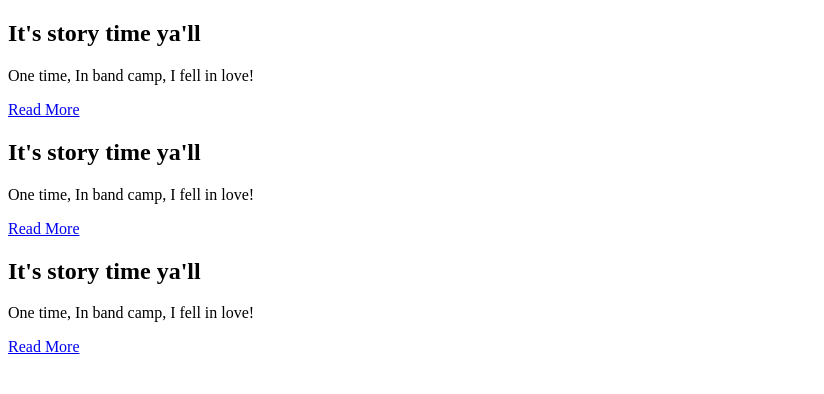
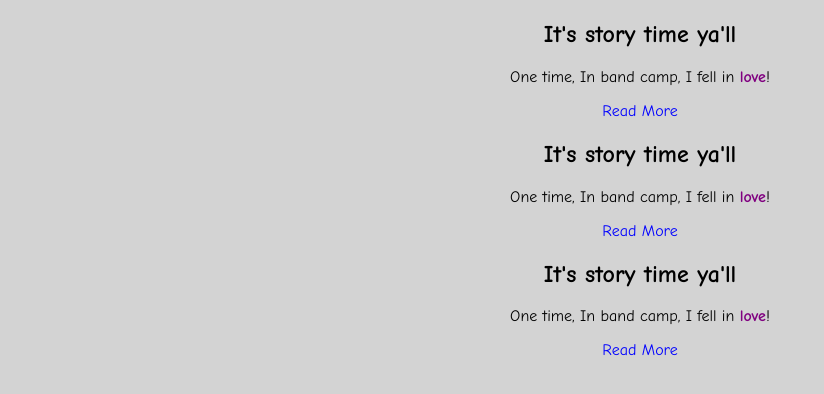
Before and after one commit to Jbradley-C/CSS-Drills, a plain HTML site: page index.html in a window 1280 px wide. Shown: the whole page, without its empty margins (0-824 px from the left). Drawn offline with Linux system fonts and the light colour scheme.

Commit message:
Setup, HTML Structure, and Text and body Styling complete

```diff
--- a/index.html
+++ b/index.html
@@ -4,45 +4,46 @@
     <meta charset="UTF-8" />
     <meta name="viewport" content="width=device-width, initial-scale=1.0" />
     <title>Drills of the CSS variety</title>
-    <link rel="stylesheet" href="style.css">
+    <link rel="stylesheet" href="styles.css" />
   </head>
   <body>
     <div id="container">
-
       <div class="boxes" id="box1">
-
         <h2>It's story time ya'll</h2>
-        <p>One time, In band camp, I fell in love!</p>
-        <a
-          href="https://www.reactiongifs.com/r/330f.gif"
-          title="Go Away"
-          target="_blank"
-          >Read More</a
-        >
+        <p>One time, In band camp, I fell in <span>love</span>!</p>
+        <div class="readme-wrapper">
+          <a
+            href="https://www.reactiongifs.com/r/330f.gif"
+            title="Go Away"
+            target="_blank"
+            >Read More</a
+          >
+        </div>
       </div>
       <div class="boxes" id="box2">
-
-
         <h2>It's story time ya'll</h2>
-        <p>One time, In band camp, I fell in love!</p>
-        <a
-          href="https://www.reactiongifs.com/r/330f.gif"
-          title="Go Away"
-          target="_blank"
-          >Read More</a
-        >
+        <p>One time, In band camp, I fell in <span>love</span>!</p>
+        <div class="readme-wrapper">
+          <a
+            href="https://www.reactiongifs.com/r/330f.gif"
+            title="Go Away"
+            target="_blank"
+            >Read More</a
+          >
+        </div>
       </div>
       <div class="boxes" id="boxN">
+        <h2>It's story time ya'll</h2>
+        <p>One time, In band camp, I fell in <span>love</span>!</p>
+        <div class="readme-wrapper">
 
-
-        <h2>It's story time ya'll</h2>
-        <p>One time, In band camp, I fell in love!</p>
-        <a
-          href="https://www.reactiongifs.com/r/330f.gif"
-          title="Go Away"
-          target="_blank"
-          >Read More</a
-        >
+          <a
+            href="https://www.reactiongifs.com/r/330f.gif"
+            title="Go Away"
+            target="_blank"
+            >Read More</a
+          >
+        </div>
       </div>
     </div>
   </body>
--- a/styles.css
+++ b/styles.css
@@ -0,0 +1,30 @@
+body {
+  font-family: "Comic Sans MS", cursive, sans-serif;
+  background-color: lightgray;
+}
+
+h2,
+p,
+.readme-wrapper {
+  text-align: center;
+}
+
+a {
+  text-decoration: none;
+  color: blue;
+}
+
+a:hover {
+  color: greenyellow;
+  font-weight: bold;
+  cursor: pointer;
+}
+
+span {
+    color: purple;
+    font-weight: bolder;
+}
+
+.boxes {
+
+}
```
